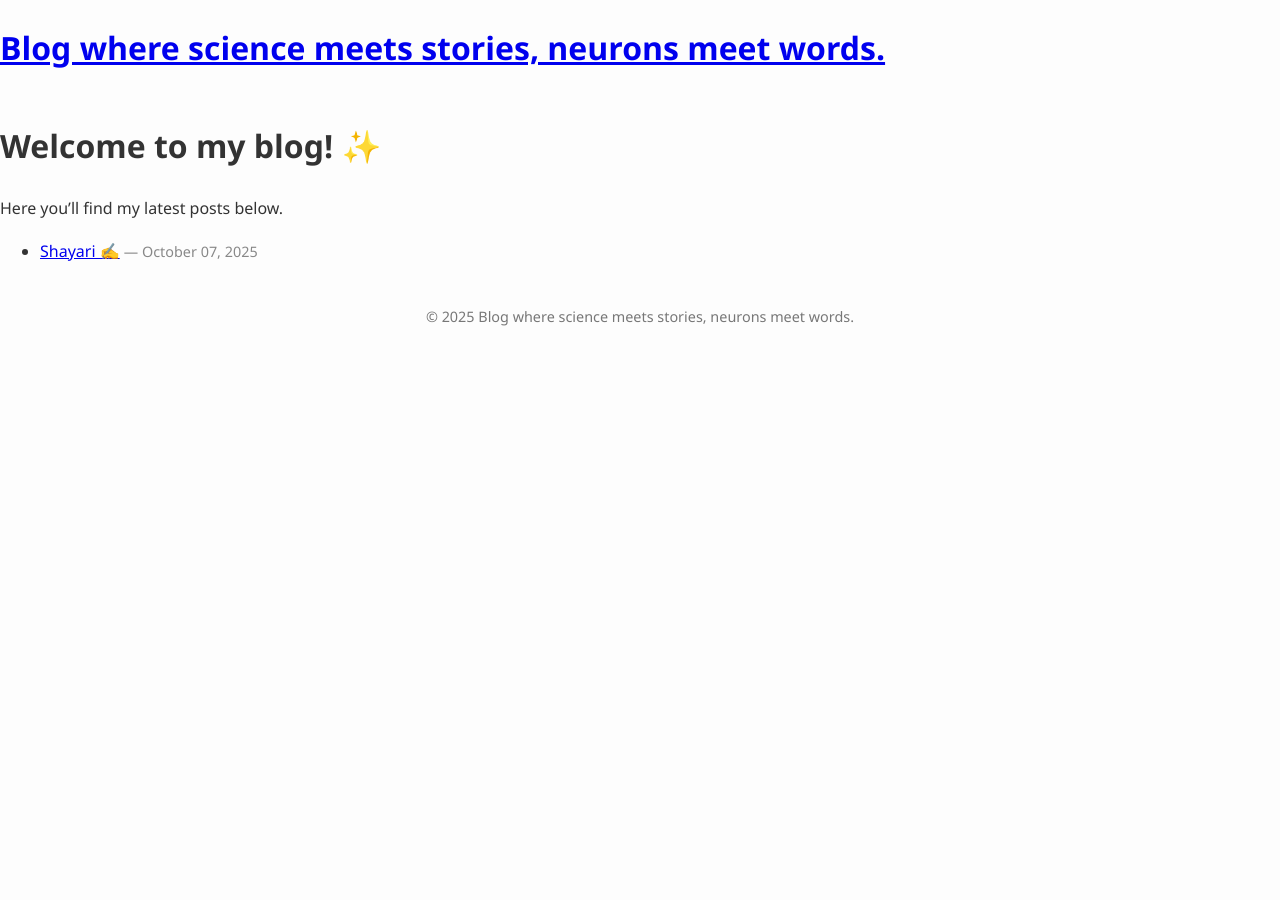
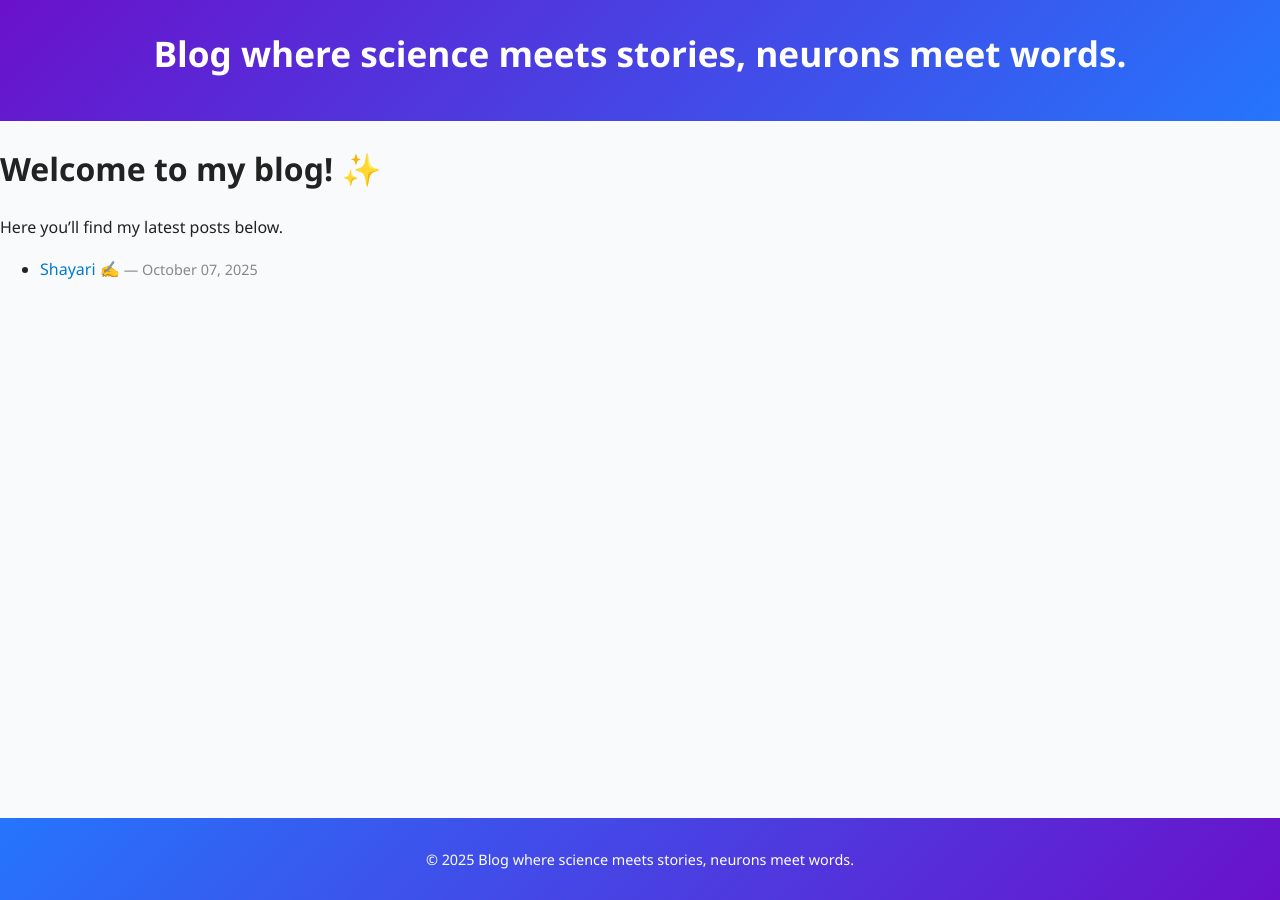
Before and after one commit to arvindomics/MyBlog, a Jekyll site: the page built from index.md, in a window 1280 px wide. Built offline with Jekyll 4.4.1, drawn with Linux system fonts in a browser that asks for light colours.

Commit message:
Update style.css

```diff
--- a/assets/css/style.css
+++ b/assets/css/style.css
@@ -1,76 +1,90 @@
 /* Global font and background */
 body {
-  font-family: "Poppins", "Segoe UI", sans-serif;
-  background-color: #fdfdfd;
-  color: #333;
+  font-family: "Segoe UI", Roboto, Helvetica, Arial, sans-serif;
+  background-color: #f9fafc;
+  color: #222;
+  line-height: 1.6;
   margin: 0;
-  line-height: 1.7;
+  padding: 0;
+  display: flex;
+  flex-direction: column;
+  min-height: 100vh;
 }
 
-/* Header */
-.site-header {
-  position: relative;
+/* Header customization */
+header, .page-header {
+  background: linear-gradient(135deg, #6a11cb, #2575fc); /* purple → blue */
+  color: white;
+  padding: 25px 0;
   text-align: center;
-  background: #fff;
-  padding-bottom: 20px;
 }
 
-.header-image {
-  width: 100%;
-  max-height: 250px;
-  object-fit: cover;
-  border-bottom: 4px solid #6a11cb;
+header h1, header h2, .project-name {
+  font-size: 2.2rem;
+  font-weight: bold;
+  margin: 0;
 }
 
-.site-title {
-  font-size: 2.5rem;
-  margin: 15px 0 5px 0;
-  color: #6a11cb;
-  font-weight: 700;
+header h1 a {
+  color: white;
+  text-decoration: none;
 }
 
-.site-description {
-  font-size: 1.2rem;
-  color: #666;
+/* Navigation Bar */
+nav {
+  margin-top: 15px;
 }
 
-/* Nav Bar */
 nav ul {
   list-style: none;
   padding: 0;
-  margin: 15px 0 0 0;
+  margin: 0;
   display: flex;
   justify-content: center;
-  gap: 25px;
+  gap: 30px;
 }
 
 nav ul li a {
-  color: #2575fc;
+  color: #ffffff; /* white text */
   font-weight: 600;
   text-decoration: none;
-  transition: 0.3s;
+  font-size: 1.1rem;
+  padding: 5px 10px;
+  border-radius: 5px;
+  transition: all 0.3s ease;
 }
 
 nav ul li a:hover {
-  color: #f39c12;
+  background: rgba(255, 255, 255, 0.2);
+  color: #ffeb3b; /* yellow highlight */
 }
 
-/* Posts */
+/* Blog post container */
 .post-content, article {
-  background: #fff;
-  padding: 25px;
-  margin: 30px auto;
+  background: #ffffff;
+  padding: 20px 25px;
+  margin: 20px auto;
   max-width: 800px;
   border-radius: 12px;
-  box-shadow: 0 6px 18px rgba(0, 0, 0, 0.08);
+  box-shadow: 0 6px 15px rgba(0, 0, 0, 0.08);
 }
 
-/* Poetry block */
+/* Links */
+a {
+  color: #007acc;
+  text-decoration: none;
+}
+a:hover {
+  text-decoration: underline;
+}
+
+/* Poetry / Shayari styling */
 .poetry {
-  font-family: "Georgia", serif;
+  font-family: "Georgia", "Times New Roman", serif;
   font-size: 1.3rem;
   font-style: italic;
   text-align: center;
+  line-height: 1.8;
   background: #fff8f0;
   border-left: 4px solid #f39c12;
   padding: 20px;
@@ -81,9 +95,11 @@ nav ul li a:hover {
 }
 
 /* Footer */
-footer {
+.site-footer {
+  margin-top: auto;
+  background: linear-gradient(135deg, #2575fc, #6a11cb); /* blue → purple */
   text-align: center;
   font-size: 0.9rem;
-  color: #777;
-  margin: 40px 0;
+  color: #fff;
+  padding: 15px 0;
 }
```
